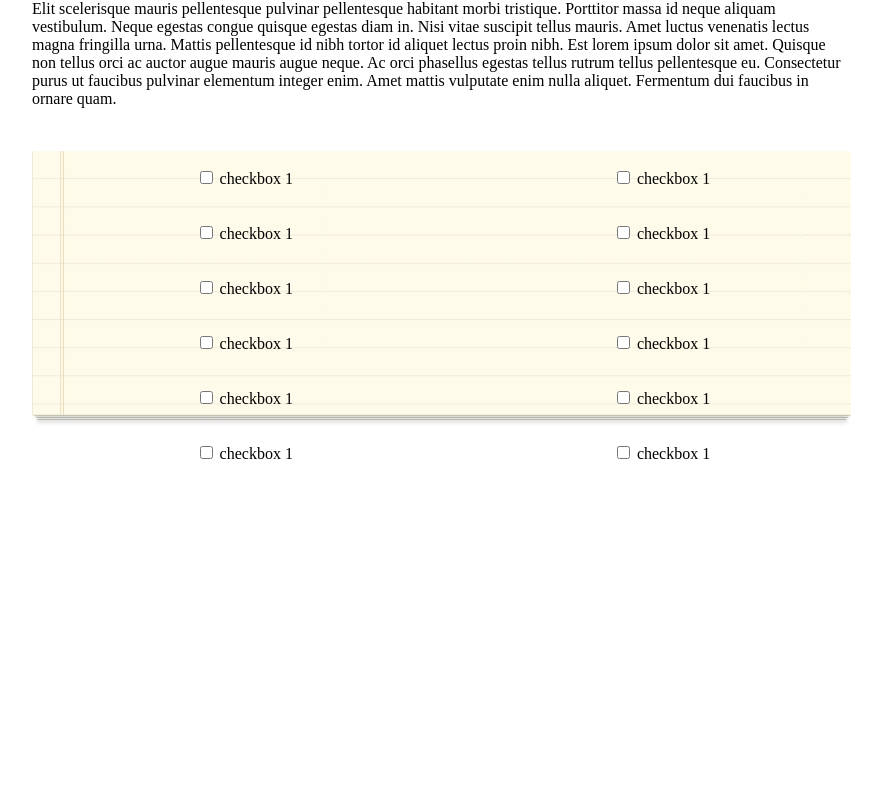
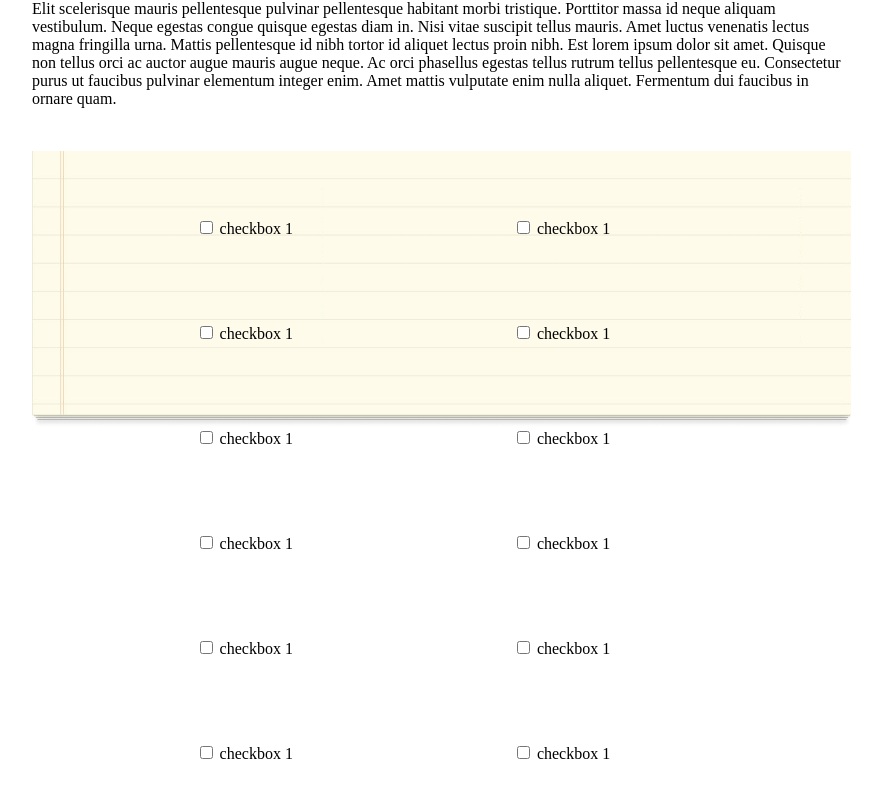
Before and after one commit to gina305/Chocolate-Pizza, a plain HTML site: page index.html in a window 1280 px wide. Shown: the part 1107-1896 px from the top of the page, without its empty margins (160-1042 px from the left). Before the commit the page ends 1596 px from the top, so only its background shows below. Drawn offline with Linux system fonts and the light colour scheme.

Commit message:
Created team project

```diff
--- a/style.css
+++ b/style.css
@@ -111,7 +111,7 @@ margin-bottom: 0%;
   flex-direction: row ;
 
   /* was 25% */
-  column-gap:300px;
+  column-gap:200px;
 
   justify-content: space-evenly;
 
@@ -134,5 +134,5 @@ margin-bottom: 0%;
 
 
 #two_list_li_elements{
-  margin-top: 35px;
+  margin-top: 85px;
 }
```
